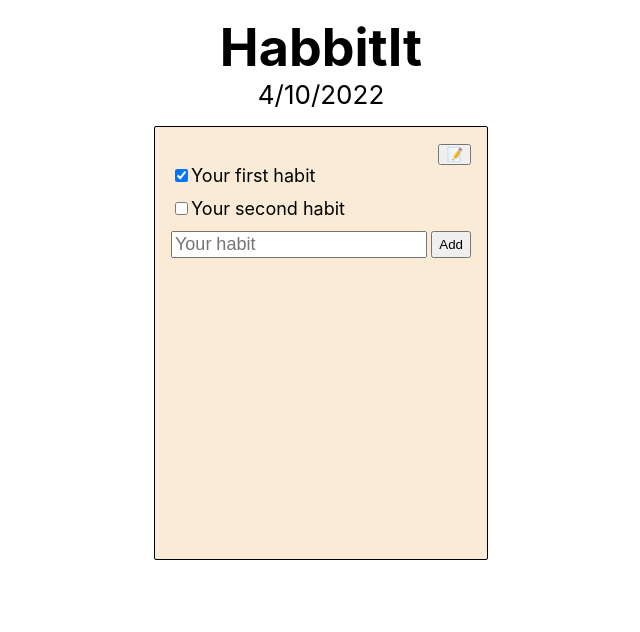
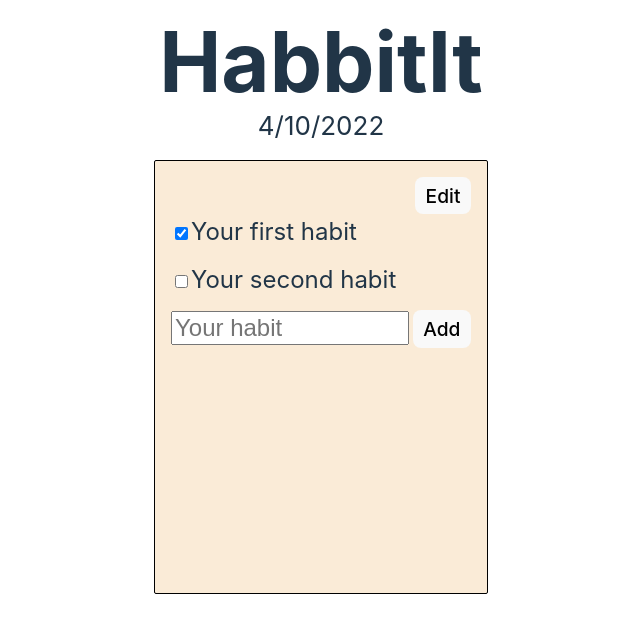
Before and after one commit to serjilyashenko/HabitIT, a React (Vite) app: page / in a window 1280 px wide. Shown: the top 632 px of the page, without its empty margins (319-959 px from the left). Built offline with nearby package versions, Linux system fonts and the light colour scheme.

Commit message:
delete and restore habits

```diff
--- a/package.json
+++ b/package.json
@@ -13,6 +13,7 @@
     "check:all": "npm run prettier:check && npm run eslint:check && npm run test"
   },
   "dependencies": {
+    "classnames": "2.3.1",
     "react": "18.2.0",
     "react-dom": "18.2.0"
   },
--- a/src/components/App.jsx
+++ b/src/components/App.jsx
@@ -51,6 +51,20 @@ function reducer(state, action) {
         ],
       };
     }
+    case 'UPDATE_HABIT': {
+      return {
+        ...state,
+        habits: state.habits.map((habit) => {
+          if (action.id === habit.id) {
+            return {
+              ...habit,
+              ...action.override,
+            };
+          }
+          return habit;
+        }),
+      };
+    }
     case 'HABIT_COMPLETE': {
       const completed = state.history[getToday().toISOString()] || [];
       const newCompleted = completed.includes(action.id)
@@ -87,8 +101,13 @@ export default function App() {
     }
   }, [state]);
 
-  function addHabit(title) {
+  function onAddHabit(title) {
     dispatch({ type: 'ADD_HABIT', name: title });
+  }
+
+  function onUpdateHabit(habitId, override) {
+    console.log('>>', habitId, override);
+    dispatch({ type: 'UPDATE_HABIT', id: habitId, override });
   }
 
   function onCompleteHabit(habitId) {
@@ -110,7 +129,7 @@ export default function App() {
           <>
             <div className={appStyles.controls_bar}>
               <button onClick={() => setIsEditing(!isEditing)}>
-                {isEditing ? '❌' : '📝'}
+                {isEditing ? 'Done' : 'Edit'}
               </button>
             </div>
             {!isEditing ? (
@@ -118,10 +137,10 @@ export default function App() {
                 habits={habits}
                 completedHabitIds={completedHabitIds}
                 onCompleteHabit={onCompleteHabit}
-                addHabit={addHabit}
+                addHabit={onAddHabit}
               />
             ) : (
-              <EditScreen habits={habits} />
+              <EditScreen habits={habits} onUpdateHabit={onUpdateHabit} />
             )}
           </>
         )}
--- a/src/components/App.module.css
+++ b/src/components/App.module.css
@@ -15,7 +15,7 @@
 }
 
 .habit_list {
-  background: antiquewhite;
+  background: #242424;
   border: 1px solid black;
   border-radius: 2px;
   max-width: 300px;
@@ -23,3 +23,9 @@
   min-height: 50vh;
   padding: 16px;
 }
+
+@media (prefers-color-scheme: light) {
+  .habit_list {
+    background: antiquewhite;
+  }
+}
--- a/src/components/EditScreen.jsx
+++ b/src/components/EditScreen.jsx
@@ -1,13 +1,69 @@
 import editScreenStyles from './EditScreen.module.css';
+import classNames from 'classnames';
 
-export function EditScreen({ habits }) {
+export function EditScreen({ habits, onUpdateHabit }) {
+  function onDelete(id) {
+    onUpdateHabit(id, { deleted: true });
+  }
+
+  function onRestore(id) {
+    onUpdateHabit(id, { deleted: false });
+  }
+
   return (
-    <ul>
-      {habits.map((habit) => (
-        <li className={editScreenStyles.habit_item} key={habit.id}>
-          {habit.name}
-        </li>
-      ))}
-    </ul>
+    <>
+      <ul>
+        {habits
+          .filter(({ deleted }) => !deleted)
+          .map((habit) => (
+            <li
+              tabIndex={1}
+              className={editScreenStyles.habit_item_container}
+              key={habit.id}
+            >
+              <div className={editScreenStyles.habit_item_content}>
+                <button
+                  className={classNames(
+                    editScreenStyles.select_button,
+                    editScreenStyles.select_button__alert
+                  )}
+                >
+                  –
+                </button>
+                {habit.name}
+              </div>
+              <div className={editScreenStyles.delete_submit}>
+                <button
+                  className={editScreenStyles.alert_button}
+                  onClick={() => onDelete(habit.id)}
+                >
+                  Delete
+                </button>
+              </div>
+            </li>
+          ))}
+      </ul>
+      <h6>Deleted:</h6>
+      <ul>
+        {habits
+          .filter(({ deleted }) => deleted)
+          .map((habit) => (
+            <li
+              key={habit.id}
+              className={editScreenStyles.habit_item_container}
+            >
+              <div className={editScreenStyles.habit_item_content}>
+                <button
+                  className={editScreenStyles.select_button}
+                  onClick={() => onRestore(habit.id)}
+                >
+                  +
+                </button>
+                {habit.name}
+              </div>
+            </li>
+          ))}
+      </ul>
+    </>
   );
 }
--- a/src/components/EditScreen.module.css
+++ b/src/components/EditScreen.module.css
@@ -1,4 +1,38 @@
-.habit_item {
-  font-size: 18px;
+.habit_item_container {
+  align-items: center;
+  display: flex;
+  overflow: hidden;
+  justify-content: right;
   margin-bottom: 12px;
 }
+
+.habit_item_content {
+  align-items: center;
+  display: flex;
+  gap: 0.5em;
+  min-width: 100%;
+}
+
+.select_button {
+  background-color: green;
+  color: #f9f9f9;
+  position: relative;
+}
+
+.select_button__alert {
+  background-color: red;
+}
+
+.delete_submit {
+  max-width: 0;
+  transition: max-width 0.3s ease-in-out;
+}
+
+.delete_submit button {
+  background-color: red;
+  color: #f9f9f9;
+}
+
+.habit_item_container:focus-within .delete_submit {
+  max-width: 78px;
+}
--- a/src/components/MainScreen.jsx
+++ b/src/components/MainScreen.jsx
@@ -33,14 +33,18 @@ export function MainScreen({
           ))}
       </ul>
       <form className={mainScreenStyles.new_habit_form} onSubmit={onSubmit}>
-        <label className={mainScreenStyles.new_habit_name_label}>
-          <input
-            name="new_habit"
-            className={mainScreenStyles.new_habit_name_label_input}
-            placeholder="Your habit"
-          />
+        <div className={mainScreenStyles.new_habit_name_label}>
+          <div
+            className={mainScreenStyles.new_habit_name_label_input_container}
+          >
+            <input
+              name="new_habit"
+              className={mainScreenStyles.new_habit_name_label_input}
+              placeholder="Your habit"
+            />
+          </div>
           <button type="submit">Add</button>
-        </label>
+        </div>
       </form>
     </>
   );
--- a/src/components/MainScreen.module.css
+++ b/src/components/MainScreen.module.css
@@ -8,18 +8,16 @@
   gap: 4px;
 }
 
-.new_habit_name_label_input {
+.new_habit_name_label_input_container {
   flex: 1 1;
-  font-size: 18px;
 }
 
-.habits {
-  list-style: none;
-  margin: 0;
-  padding: 0;
+.new_habit_name_label_input {
+  font-size: inherit;
+  width: 100%;
+  box-sizing: border-box;
 }
 
 .habit_item {
-  font-size: 18px;
   margin-bottom: 12px;
 }
--- a/src/index.css
+++ b/src/index.css
@@ -1,13 +1,28 @@
-body {
-  margin: 0;
+:root {
   font-family: -apple-system, BlinkMacSystemFont, 'Segoe UI', 'Roboto', 'Oxygen',
-    'Ubuntu', 'Cantarell', 'Fira Sans', 'Droid Sans', 'Helvetica Neue',
-    sans-serif;
+  'Ubuntu', 'Cantarell', 'Fira Sans', 'Droid Sans', 'Helvetica Neue',
+  sans-serif;
+  font-size: 24px;
+  line-height: 36px;
+  font-weight: 400;
+
+  color-scheme: light dark;
+  color: rgba(255, 255, 255, 0.87);
+  background-color: #242424;
+
+  font-synthesis: none;
+  text-rendering: optimizeLegibility;
   -webkit-font-smoothing: antialiased;
   -moz-osx-font-smoothing: grayscale;
+  -webkit-text-size-adjust: 100%;
 }
 
 h1,
+h2,
+h3,
+h4,
+h5,
+h6,
 p,
 ul,
 li {
@@ -19,7 +34,53 @@ ul {
   list-style: none;
 }
 
-code {
-  font-family: source-code-pro, Menlo, Monaco, Consolas, 'Courier New',
-    monospace;
+a {
+  font-weight: 500;
+  color: #646cff;
+  text-decoration: inherit;
 }
+a:hover {
+  color: #535bf2;
+}
+
+body {
+  margin: 0;
+  min-width: 320px;
+}
+
+h1 {
+  font-size: 3.2em;
+  line-height: 1.1;
+}
+
+button {
+  border-radius: 8px;
+  border: 1px solid transparent;
+  padding: 0.3em .5em;
+  font-size: .8em;
+  font-weight: 500;
+  font-family: inherit;
+  background-color: #1a1a1a;
+  cursor: pointer;
+  transition: border-color 0.25s;
+}
+button:hover {
+  border-color: #646cff;
+}
+button:focus,
+button:focus-visible {
+  outline: 4px auto -webkit-focus-ring-color;
+}
+
+@media (prefers-color-scheme: light) {
+  :root {
+    color: #213547;
+    background-color: #ffffff;
+  }
+  a:hover {
+    color: #747bff;
+  }
+  button {
+    background-color: #f9f9f9;
+  }
+}
```
Also changed, not shown: 1 other file (tests, documents, lock files or other folders).
